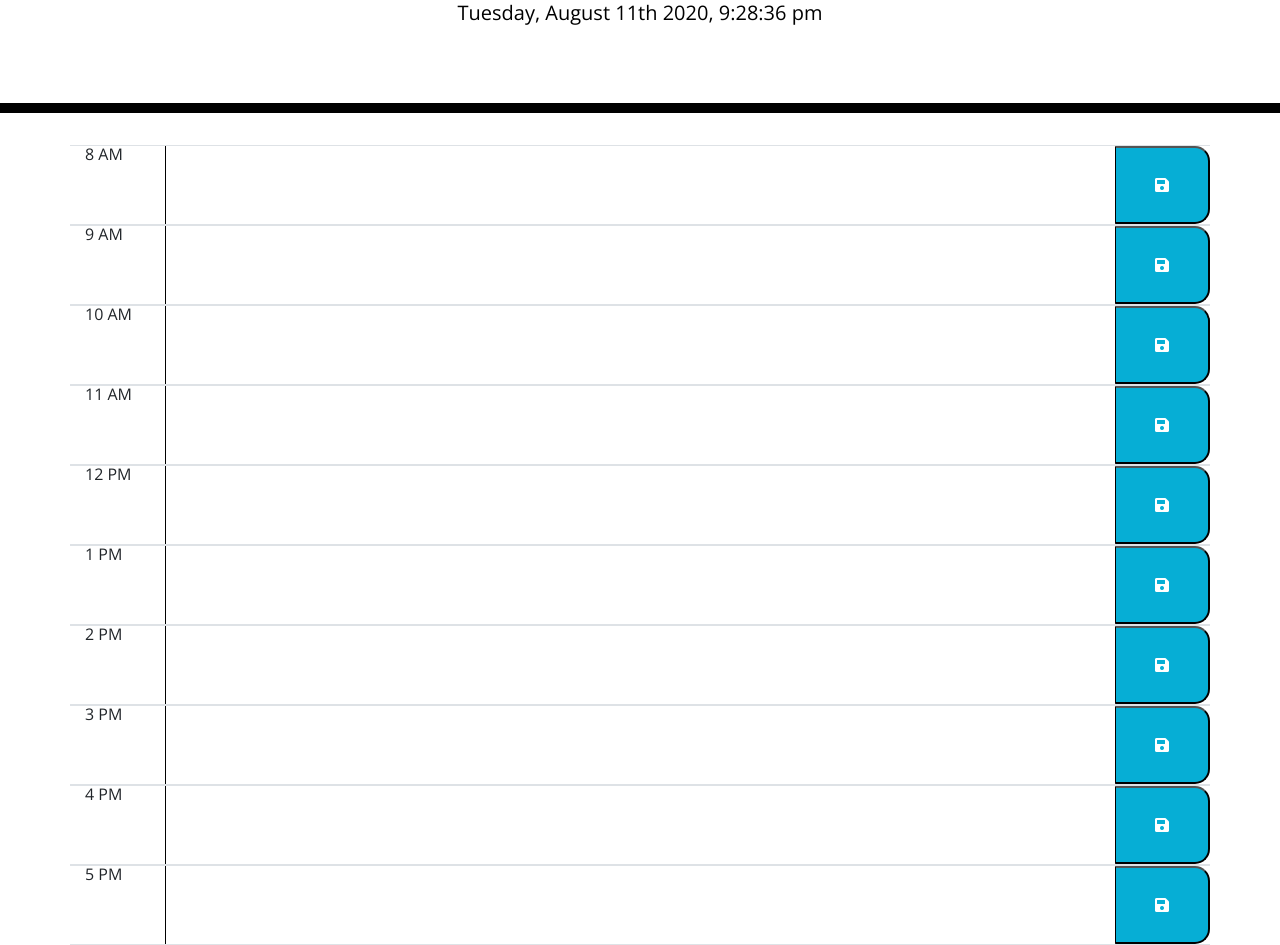
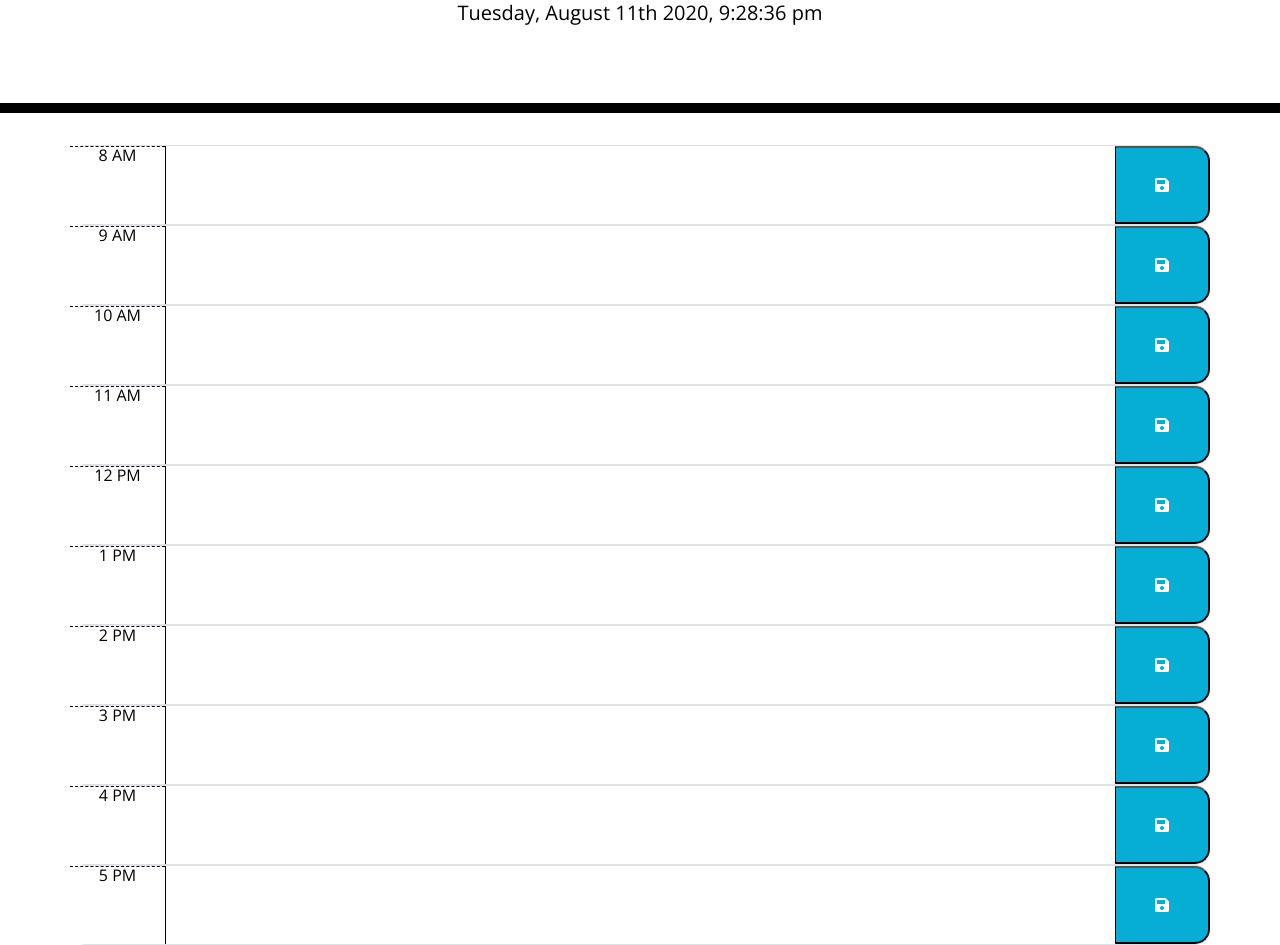
Before and after one commit to aleckbryson/workday-scheduler, a plain HTML site: page index.html in a window 1280 px wide. Shown: the part 191-1136 px from the top of the page. Drawn offline with nearby package versions, Linux system fonts and the light colour scheme.

Commit message:
CSS added to the HTML file

```diff
--- a/index.html
+++ b/index.html
@@ -31,62 +31,62 @@
 
     <div class="container">
       <!-- Timeblocks go here -->
-      <div id = "timeslot-1" class="row justify-content-md-center border-top border-bottom time-slot">
-        <div id="slot-1"class="col-md-1">8 AM</div>
+      <div id = "timeslot-1" class="row justify-content-md-center border-top border-bottom time-block">
+        <div id="slot-1"class="col-md-1 hour">8 AM</div>
         <textarea rows="3" id="entry-1" class="col-md-10"></textarea>
         <button class="col-md-1 saveBtn"><i class="fas fa-save"></i></button>
       </div>
 
-      <div id = "timeslot-2" class="row justify-content-md-center border-top border-bottom time-slot">
-        <div id="slot-2"class="col-md-1">9 AM</div>
+      <div id = "timeslot-2" class="row justify-content-md-center border-top border-bottom time-block">
+        <div id="slot-2"class="col-md-1 hour">9 AM</div>
         <textarea rows="3" id="entry-2" class="col-md-10"></textarea>
         <button class="col-md-1 saveBtn"><i class="fas fa-save"></i></button>
       </div>
 
-      <div id = "timeslot-3" class="row justify-content-md-center border-top border-bottom time-slot">
-        <div id="slot-3"class="col-md-1">10 AM</div>
+      <div id = "timeslot-3" class="row justify-content-md-center border-top border-bottom time-block">
+        <div id="slot-3"class="col-md-1 hour">10 AM</div>
         <textarea rows="3" id="entry-3" class="col-md-10"></textarea>
         <button class="col-md-1 saveBtn"><i class="fas fa-save"></i></button>
       </div>
 
-      <div id = "timeslot-4" class="row justify-content-md-center border-top border-bottom time-slot">
-        <div id="slot-4"class="col-md-1">11 AM</div>
+      <div id = "timeslot-4" class="row justify-content-md-center border-top border-bottom time-block">
+        <div id="slot-4"class="col-md-1 hour">11 AM</div>
         <textarea rows="3" id="entry-4" class="col-md-10"></textarea>
         <button class="col-md-1 saveBtn"><i class="fas fa-save"></i></button>
       </div>
 
-      <div id = "timeslot-5" class="row justify-content-md-center border-top border-bottom time-slot">
-        <div id="slot-5"class="col-md-1">12 PM</div>
+      <div id = "timeslot-5" class="row justify-content-md-center border-top border-bottom time-block">
+        <div id="slot-5"class="col-md-1 hour">12 PM</div>
         <textarea rows="3" id="entry-5" class="col-md-10"></textarea>
         <button class="col-md-1 saveBtn"><i class="fas fa-save"></i></button>
       </div>
 
-      <div id = "timeslot-6" class="row justify-content-md-center border-top border-bottom time-slot">
-        <div id="slot-6"class="col-md-1">1 PM</div>
+      <div id = "timeslot-6" class="row justify-content-md-center border-top border-bottom time-block">
+        <div id="slot-6"class="col-md-1 hour">1 PM</div>
         <textarea rows="3" id="entry-6" class="col-md-10"></textarea>
         <button class="col-md-1 saveBtn"><i class="fas fa-save"></i></button>
       </div>
 
-      <div id = "timeslot-7" class="row justify-content-md-center border-top border-bottom time-slot">
-        <div id="slot-7"class="col-md-1">2 PM</div>
+      <div id = "timeslot-7" class="row justify-content-md-center border-top border-bottom time-block">
+        <div id="slot-7"class="col-md-1 hour">2 PM</div>
         <textarea rows="3" id="entry-7" class="col-md-10"></textarea>
         <button class="col-md-1 saveBtn"><i class="fas fa-save"></i></button>
       </div>
 
-      <div id = "timeslot-8" class="row justify-content-md-center border-top border-bottom time-slot">
-        <div id="slot-8"class="col-md-1">3 PM</div>
+      <div id = "timeslot-8" class="row justify-content-md-center border-top border-bottom time-block">
+        <div id="slot-8"class="col-md-1 hour">3 PM</div>
         <textarea rows="3" id="entry-8" class="col-md-10"></textarea>
         <button class="col-md-1 saveBtn"><i class="fas fa-save"></i></button>
       </div>
 
-      <div id = "timeslot-9" class="row justify-content-md-center border-top border-bottom time-slot">
-        <div id="slot-9"class="col-md-1">4 PM</div>
+      <div id = "timeslot-9" class="row justify-content-md-center border-top border-bottom time-block">
+        <div id="slot-9"class="col-md-1 hour">4 PM</div>
         <textarea rows="3" id="entry-9" class="col-md-10"></textarea>
         <button class="col-md-1 saveBtn"><i class="fas fa-save"></i></button>
       </div>
 
-      <div id = "timeslot-10" class="row justify-content-md-center border-top border-bottom time-slot">
-        <div id="slot-10"class="col-md-1">5 PM</div>
+      <div id = "timeslot-10" class="row justify-content-md-center border-top border-bottom time-block">
+        <div id="slot-10"class="col-md-1 hour">5 PM</div>
         <textarea rows="3" id="entry-10" class="col-md-10"></textarea>
         <button class="col-md-1 saveBtn"><i class="fas fa-save"></i></button>
       </div>
```
